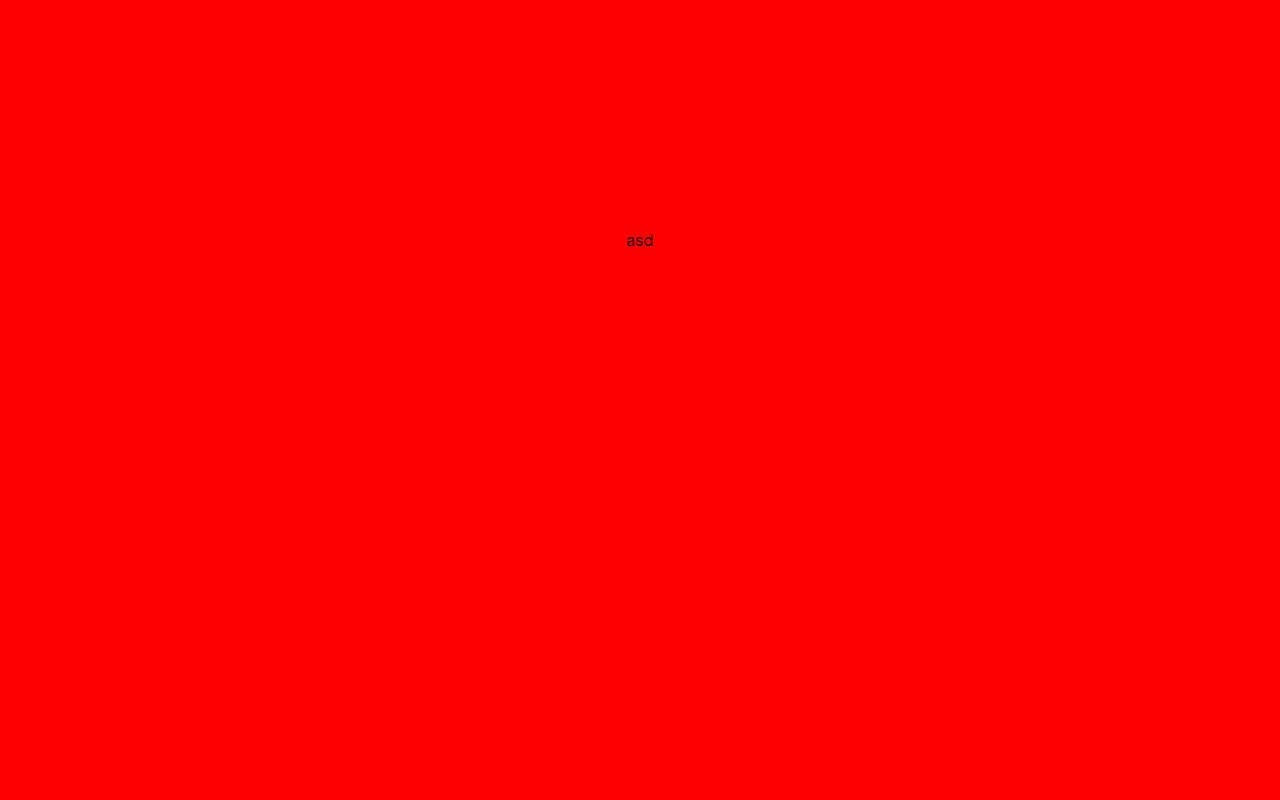
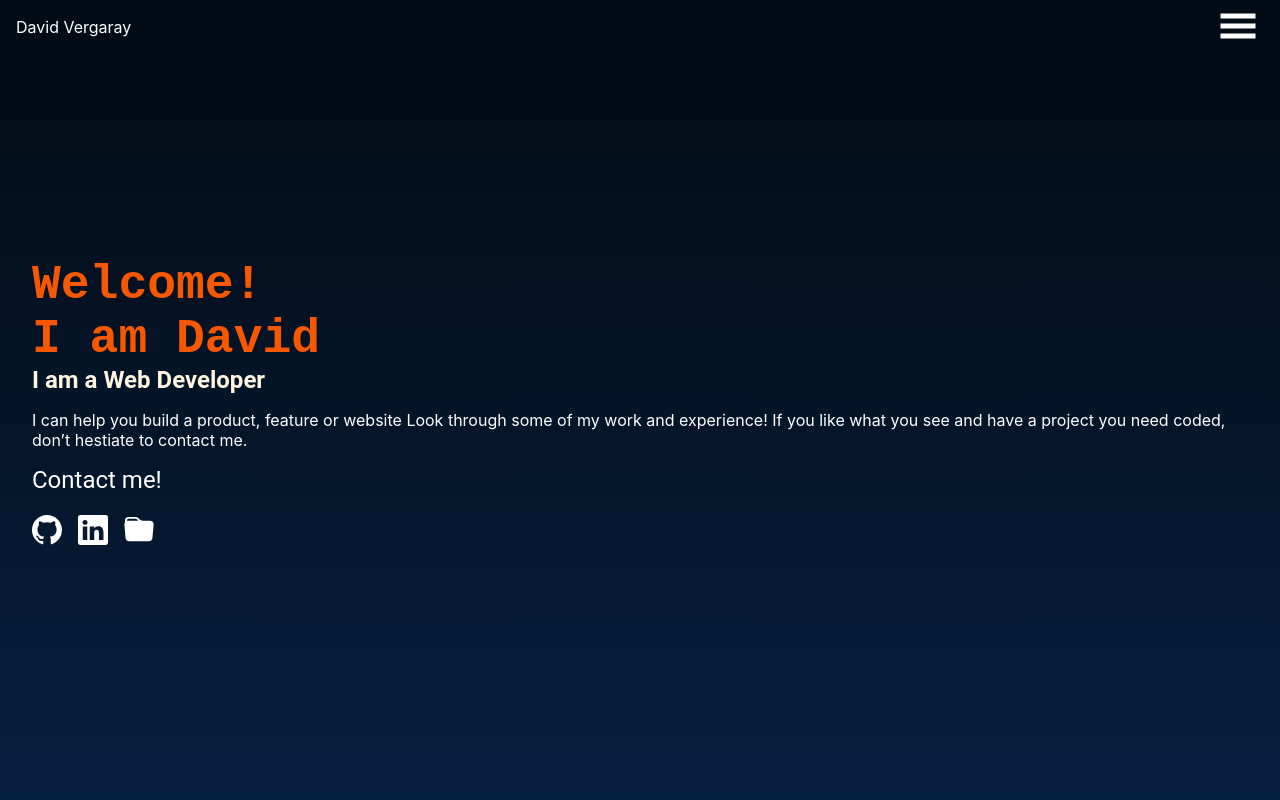
Before and after one commit to Yothu/portfolio, a React (Create React App) app: page / in a window 1280 px wide. Shown: the top 800 px of the page. Built offline with nearby package versions, Linux system fonts and the light colour scheme; the HTML template or start-up script is replaced by a standard one.

Commit message:
Add toggle function to menu

```diff
--- a/src/App.js
+++ b/src/App.js
@@ -1,19 +1,28 @@
 import { Route, Routes } from 'react-router';
 import styled from 'styled-components';
+import { useState } from 'react';
 import MainPage from './pages/Main/MainPage';
 import ScrollBar from './components/ScrollBar/ScrollBar';
+import Header from './components/Header/Header';
 
 const WholePage = styled.div`
   margin: 0;
 `;
 
-const App = () => (
+const App = () => {
+  const [menuState, setMenuState] = useState(false);
+
+  return (
+    <>
       <WholePage>
-    <ScrollBar />
+        <ScrollBar menuState={menuState} setMenuState={setMenuState} />
+        <Header menuState={menuState} setMenuState={setMenuState} />
         <Routes>
           <Route path="/" element={<MainPage />} />
         </Routes>
       </WholePage>
+    </>
   );
+};
 
 export default App;
--- a/src/components/Header/Header.js
+++ b/src/components/Header/Header.js
@@ -1,12 +1,14 @@
 import styled from 'styled-components';
 import { IconContext } from 'react-icons';
 import { GiHamburgerMenu } from 'react-icons/gi';
+import Proptypes from 'prop-types';
+import ScrollBar from '../ScrollBar/ScrollBar';
 
 const Navbar = styled.nav`
   display: flex;
   padding: 0rem 1rem;
   align-items: center;
-  background-color: #020B16;
+  background-color: #020b16;
   justify-content: space-between;
 `;
 
@@ -14,22 +16,39 @@ const NavTitle = styled.span`
   color: #fff;
 `;
 
-const Header = () => {
+const Menu = styled.button`
+  background-color: transparent;
+  cursor: pointer;
+  border: none;
+`;
+
+const Header = ({ menuState, setMenuState }) => {
   const IconStyle = {
     color: 'white',
     margin: '0.3rem 0rem',
+  };
+
+  const openMenu = () => {
+    setMenuState(!menuState);
   };
 
   return (
     <header>
       <Navbar>
         <NavTitle>David Vergaray</NavTitle>
-        <IconContext.Provider value={{ size: 40, style: IconStyle }}>
-          <GiHamburgerMenu />
-        </IconContext.Provider>
+        <Menu onClick={openMenu}>
+          <IconContext.Provider value={{ size: 40, style: IconStyle }}>
+            <GiHamburgerMenu />
+          </IconContext.Provider>
+        </Menu>
       </Navbar>
     </header>
   );
 };
 
+Header.propTypes = {
+  menuState: Proptypes.bool.isRequired,
+  setMenuState: Proptypes.func.isRequired,
+};
+
 export default Header;
--- /dev/null
+++ b/src/components/ScrollBar/ScrollBar.css
@@ -0,0 +1,3 @@
+.exit-icon {
+  width: 2.5rem;
+}
--- a/src/components/ScrollBar/ScrollBar.js
+++ b/src/components/ScrollBar/ScrollBar.js
@@ -1,4 +1,7 @@
 import styled from 'styled-components';
+import Proptypes from 'prop-types';
+import cross from '../../assets/images/exit-icon.svg';
+import './ScrollBar.css';
 
 const OuterContainer = styled.nav`
   background-color: red;
@@ -19,12 +22,34 @@ const InnerContainer = styled.div`
   margin-top: 30px;
 `;
 
-const ScrollBar = () => (
-  <OuterContainer>
-    <InnerContainer>
-      asd
-    </InnerContainer>
-  </OuterContainer>
-);
+const CloseButton = styled.button`
+  background-color: transparent;
+  cursor: pointer;
+  border: none;
+`;
+
+const ScrollBar = ({ menuState, setMenuState }) => {
+  const closeMenu = () => {
+    setMenuState(!menuState);
+  };
+
+  return (
+    <OuterContainer
+      style={{
+        width: menuState ? '100%' : '0',
+      }}
+    >
+      <CloseButton onClick={closeMenu} type="button">
+        <img src={cross} alt="exit-icon" className="exit-icon" />
+      </CloseButton>
+      <InnerContainer>asd</InnerContainer>
+    </OuterContainer>
+  );
+};
+
+ScrollBar.propTypes = {
+  menuState: Proptypes.bool.isRequired,
+  setMenuState: Proptypes.func.isRequired,
+};
 
 export default ScrollBar;
--- a/src/pages/Main/MainPage.js
+++ b/src/pages/Main/MainPage.js
@@ -1,6 +1,5 @@
 import styled from 'styled-components';
 import SocialMedia from '../../components/SocialMedia/SocialMedia';
-import Header from '../../components/Header/Header';
 import TopFront from './TopFront';
 import BottomFront from './BottomFront';
 import MyWorks from '../MyWorks/MyWorks';
@@ -37,7 +36,6 @@ const FrontContainer = styled.div`
 
 const MainPage = () => (
   <>
-    <Header />
     <Main>
       <FrontSection>
         <FrontContainer>
```
Also changed, not shown: src/assets/images/exit-icon.svg (added). Lines whose indentation alone changed are shown as unchanged.
